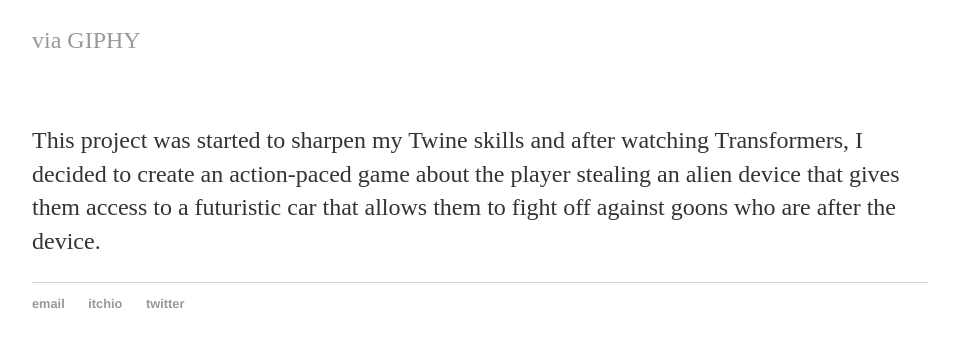
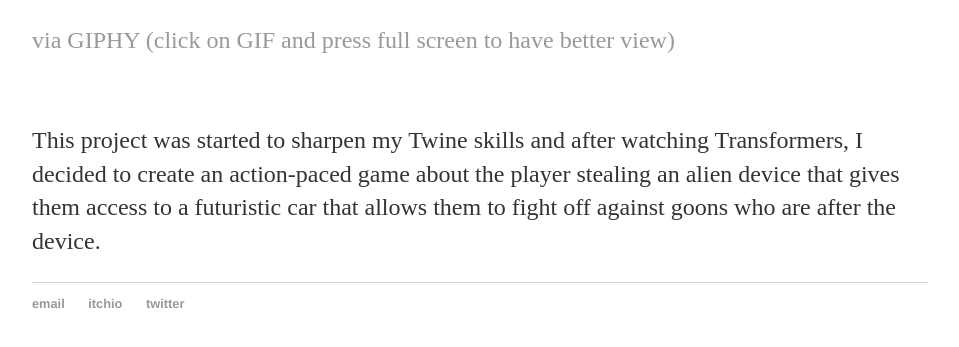
Before and after one commit to toyinariyo/toyinariyo.github.io, a Jekyll site: the page built from Games/An Awesome Car Chase/index.html, in a window 1280 px wide, cut to the strip 471-818 px from the top of the page. Shown: the whole strip, without its empty margins (160-1119 px from the left). Built offline with Jekyll 4.4.1, drawn with Linux system fonts in a browser that asks for light colours.

Commit message:
Update index.html

```diff
--- a/Games/An Awesome Car Chase/index.html
+++ b/Games/An Awesome Car Chase/index.html
@@ -3,7 +3,7 @@ layout: default
 title: An Awesome Car Chase
 ---
 <h1>{{ page.title }}</h1>
-<iframe src="https://giphy.com/embed/x1e0HIHcFSz3lugz8p" width="480" height="270" frameBorder="0" class="giphy-embed" allowFullScreen></iframe><p><a href="https://giphy.com/gifs/x1e0HIHcFSz3lugz8p">via GIPHY</a></p>
+<iframe src="https://giphy.com/embed/x1e0HIHcFSz3lugz8p" width="480" height="270" frameBorder="0" class="giphy-embed" allowFullScreen></iframe><p><a href="https://giphy.com/gifs/x1e0HIHcFSz3lugz8p">via GIPHY (click on GIF and press full screen to have better view)</a></p>
 <br>
 <p>This project was started to sharpen my Twine skills and after watching Transformers, I decided to create an action-paced game about the player stealing an alien device
     that gives them access to a futuristic car that allows them to fight off against goons who are after the device.</p>
```
